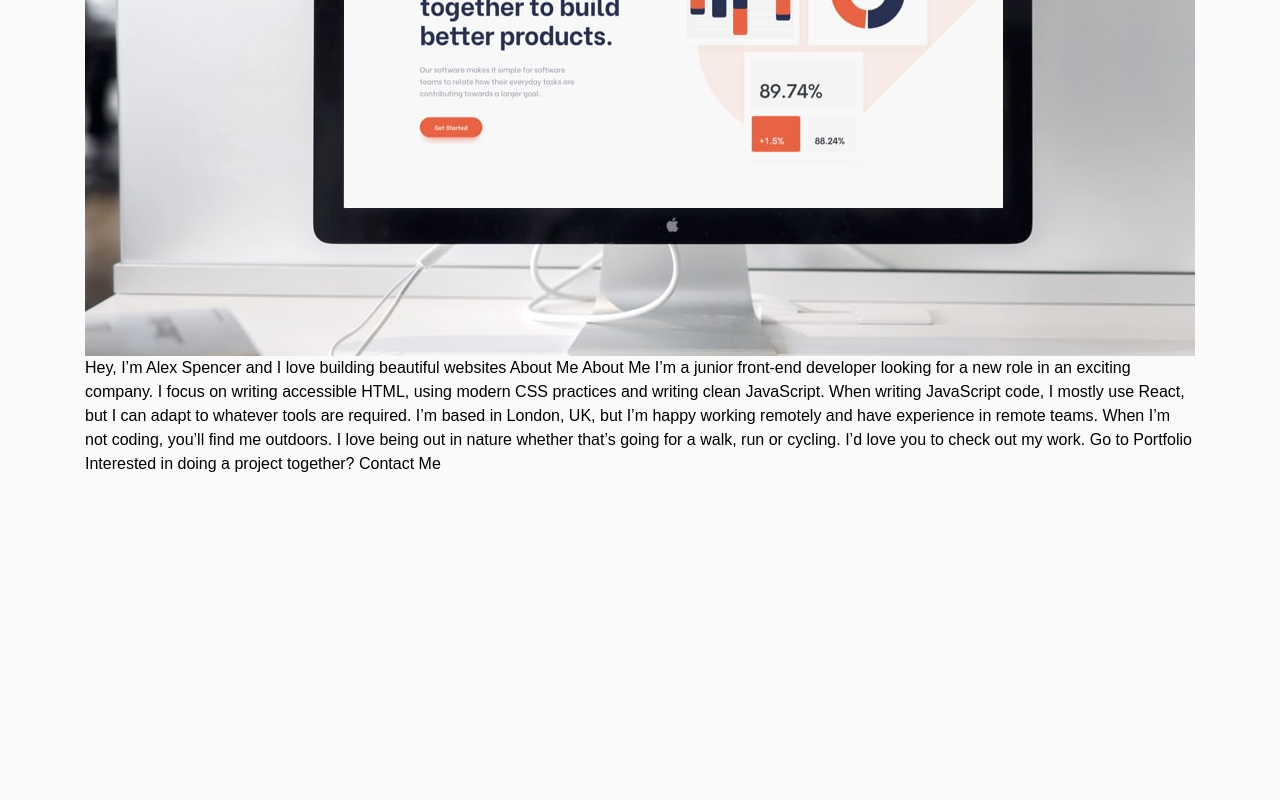
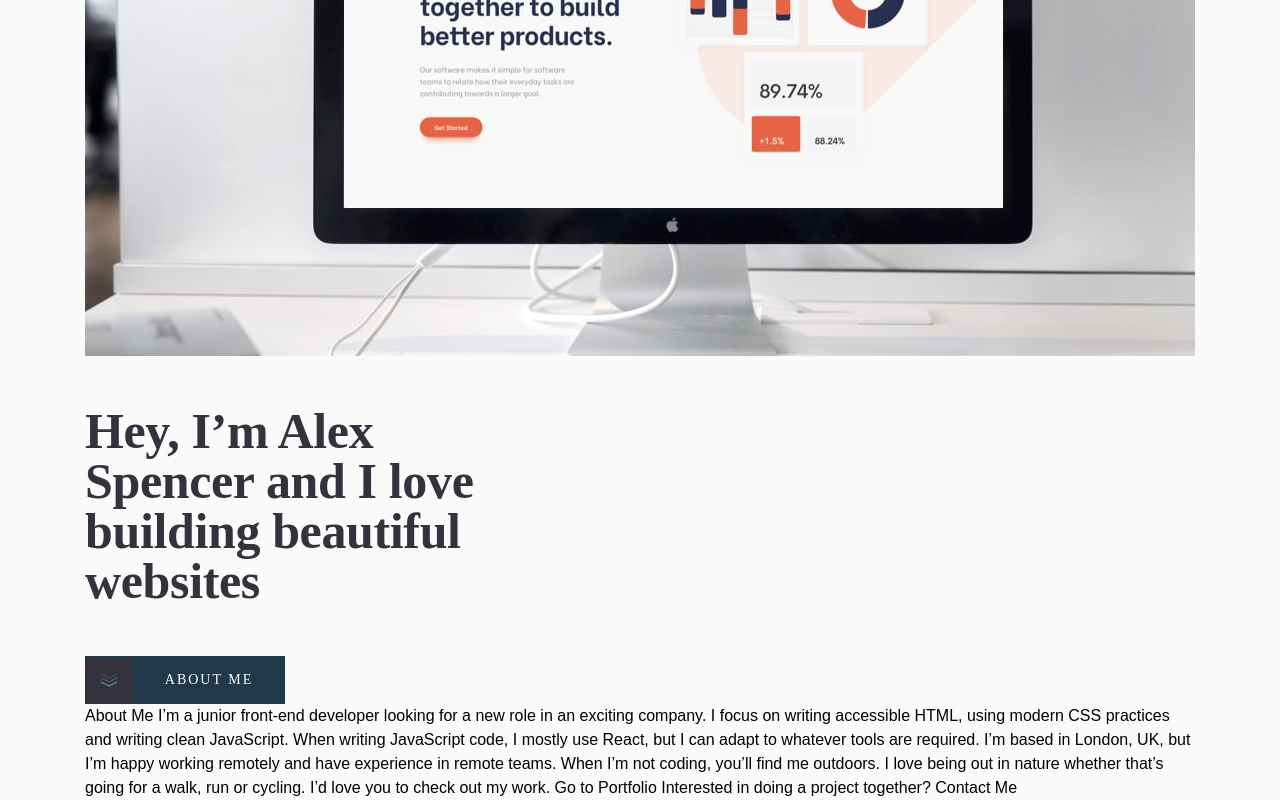
Before and after one commit to Arjun7478/minimalist-portfolio, a website: page index.html in a window 1280 px wide. Shown: the part 392-1192 px from the top of the page. Before the commit the page ends 868 px from the top, so only its background shows below. Drawn offline with Linux system fonts and the light colour scheme; a web font is replaced by a local one.

Commit message:
added text color

```diff
--- a/index.html
+++ b/index.html
@@ -24,7 +24,7 @@
           <img class="close hidden absolute top-[7px] right-[27px]" src="images/icons/close.svg" alt="#" />
         </label>
         <nav class="nav">
-          <ul class="nav-list md:flex gap-10 text-sm sans-sarif text-grayish-dark-blue">
+          <ul class="nav-list md:flex gap-10 text-sm font-sans-sarif text-grayish-dark-blue">
             <li class="nav-item"><a class="uppercase tracking-[2px]" href="#">Home</a></li>
             <li class="nav-item"><a class="uppercase tracking-[2px]" href="#">Portfolio</a></li>
             <li class="nav-item"><a class="uppercase tracking-[2px]" href="#">Contact Me</a></li>
@@ -32,19 +32,31 @@
         </nav>
       </header>
       <section class="Container">
-        <div>
+        <div class="relative">
           <picture>
             <source media="(min-width:768px)" srcset="images/homepage/desktop/image-homepage-hero.jpg" />
             <source media="(min-width:465px)" srcset="images/homepage/tablet/image-homepage-hero.jpg" />
             <img src="images/homepage/mobile/image-homepage-hero.jpg" alt="homepage" />
           </picture>
+
+          <div class="font-real-nova md:max-w-[445px]">
+            <h1
+              class="text-[40px] md:text-[50px] leading-[42px] md:leading-[50px] font-bold text-grayish-dark-blue tracking-[-0.36px] md:py-[50px] md:pr-[50px]"
+            >
+              Hey, I’m Alex Spencer and I love building beautiful websites
+            </h1>
+            <button class="about-btn flex items-center h-12 bg-dark-blue w-[200px] mt-8 md:mt-0">
+              <img class="p-4 bg-grayish-dark-blue" src="images/icons/down-arrows.svg" alt="down-arrows" />
+              <a href="#" class="uppercase text-sm tracking-[2px] text-white mx-auto">About Me</a>
+            </button>
+          </div>
         </div>
-        Hey, I’m Alex Spencer and I love building beautiful websites About Me About Me I’m a junior front-end developer
-        looking for a new role in an exciting company. I focus on writing accessible HTML, using modern CSS practices
-        and writing clean JavaScript. When writing JavaScript code, I mostly use React, but I can adapt to whatever
-        tools are required. I’m based in London, UK, but I’m happy working remotely and have experience in remote teams.
-        When I’m not coding, you’ll find me outdoors. I love being out in nature whether that’s going for a walk, run or
-        cycling. I’d love you to check out my work. Go to Portfolio Interested in doing a project together? Contact Me
+        About Me I’m a junior front-end developer looking for a new role in an exciting company. I focus on writing
+        accessible HTML, using modern CSS practices and writing clean JavaScript. When writing JavaScript code, I mostly
+        use React, but I can adapt to whatever tools are required. I’m based in London, UK, but I’m happy working
+        remotely and have experience in remote teams. When I’m not coding, you’ll find me outdoors. I love being out in
+        nature whether that’s going for a walk, run or cycling. I’d love you to check out my work. Go to Portfolio
+        Interested in doing a project together? Contact Me
       </section>
       <footer></footer>
     </main>
--- a/src/input.css
+++ b/src/input.css
@@ -13,7 +13,7 @@
   width: 100%;
   margin-right: auto;
   margin-left: auto;
-  padding-inline: 24px;
+  padding-inline: 32px;
 }
 
 @media (min-width: 768px) {
@@ -29,11 +29,11 @@
   }
 }
 
-.real-nova {
+.font-real-nova {
   font-family: "Ibarra Real Nova", serif;
 }
 
-.sans-sarif {
+.font-sans-sarif {
   font-family: "Public Sans", sans-serif;
 }
 
```
Also changed, not shown: dist/output.css.
